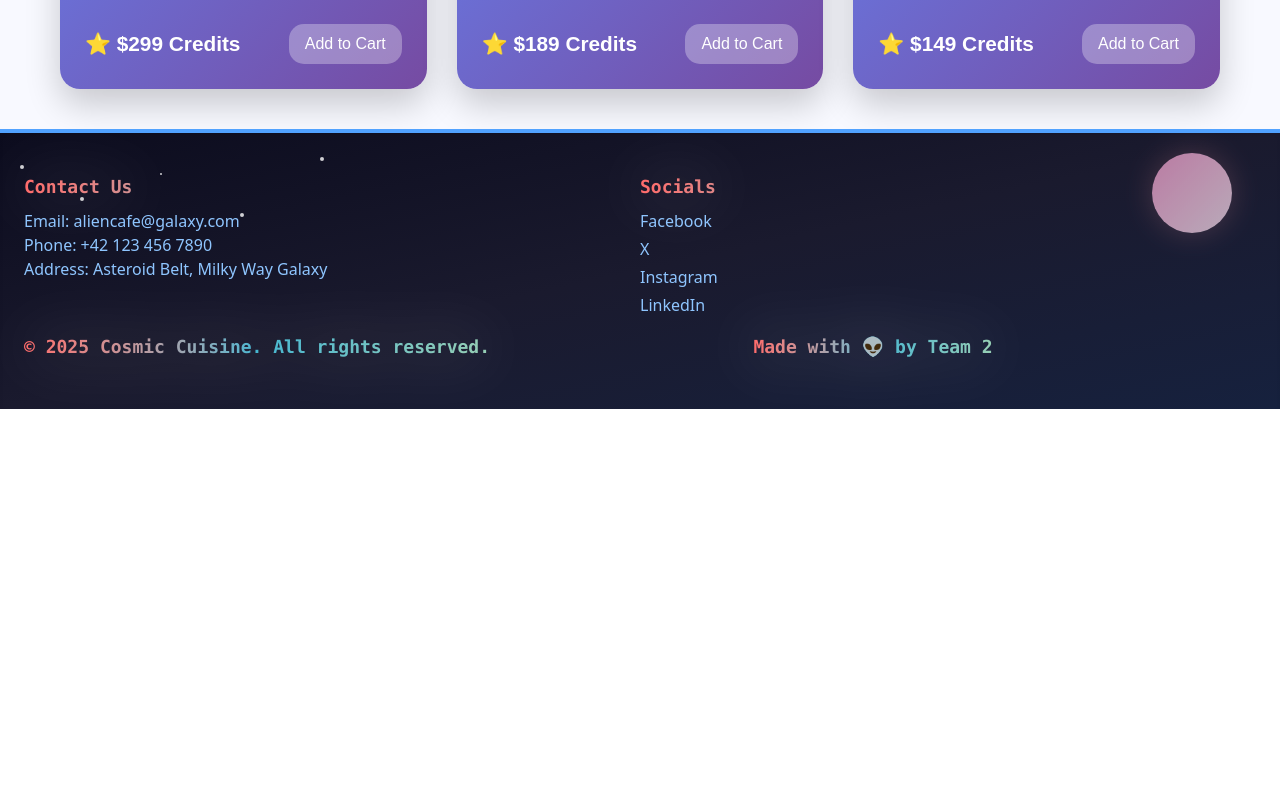
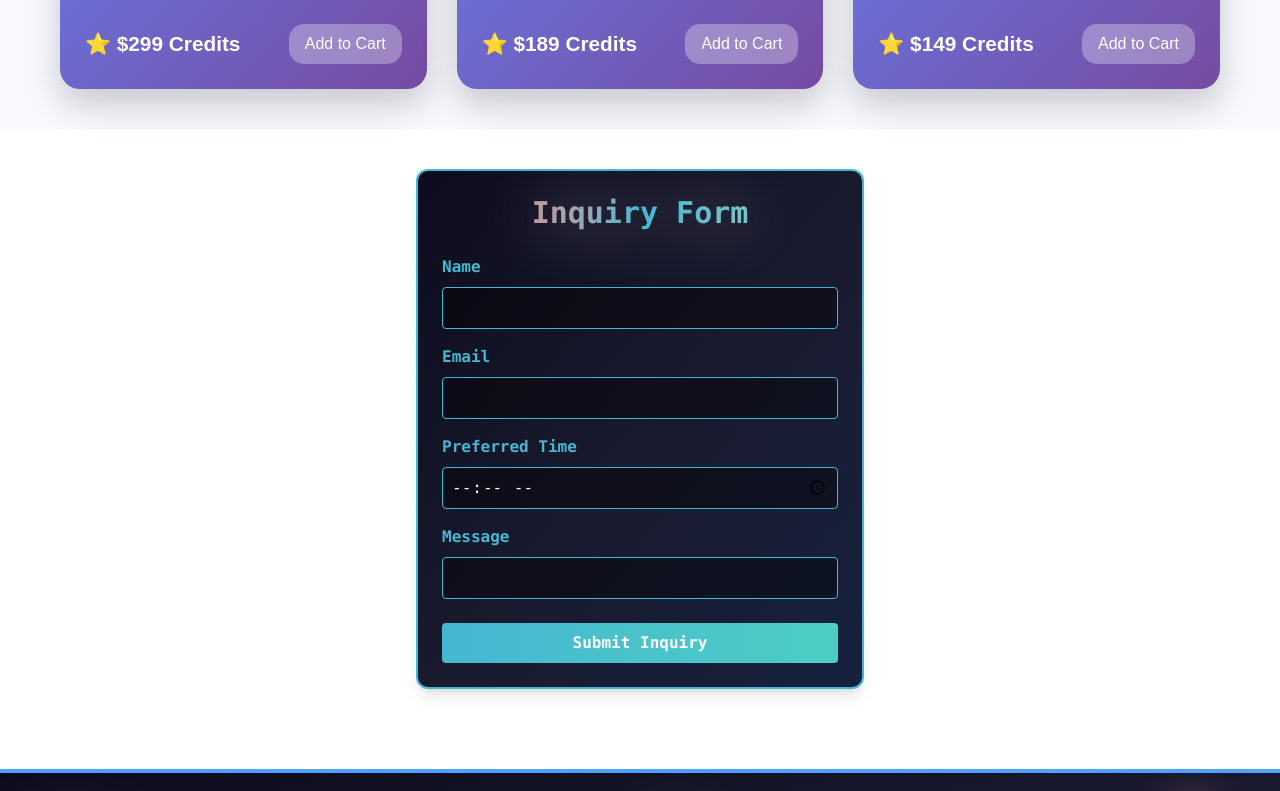
Before and after one commit to ADM-GenC-July25/Team-2---React, a React (Vite) app: page / in a window 1280 px wide. Shown: the part 1000-1791 px from the top of the page. Before the commit the page ends 1409 px from the top, so only its background shows below. Built offline with nearby package versions, Linux system fonts and the light colour scheme.

Commit message:
Fixed Inquiry Styles, Refactored css files to styles folder, got rid of the alert when adding to cart from menu and menuitem

```diff
--- a/src/CheckoutPage.jsx
+++ b/src/CheckoutPage.jsx
@@ -1,7 +1,7 @@
 import React, { useState } from 'react';
 import { useCart } from './CartContext';
 import { useNavigate } from 'react-router-dom';
-import './CheckoutPage.css';
+import './styles/CheckoutPage.css';
 
 function CheckoutPage() {
   const { cartItems, emptyCart } = useCart();
--- a/src/HomePage.jsx
+++ b/src/HomePage.jsx
@@ -26,7 +26,7 @@ function HomePage({ menuData }) {
           <Menu key={index} category={menu.category} items={menu.items} />
         ))}
       </div> */}
-      {/* <Inquiry /> */}
+      <Inquiry />
     </div>
   );
 }
--- a/src/ShoppingCartPage.jsx
+++ b/src/ShoppingCartPage.jsx
@@ -1,7 +1,7 @@
 import React from 'react'
 import { useCart } from './CartContext'
 import { useNavigate } from 'react-router-dom'
-import './ShoppingCartPage.dark.css'
+import './styles/ShoppingCartPage.dark.css'
 
 function ShoppingCartPage({ onNavigate, onProductClick }) {
   const { cartItems, removeFromCart, updateQuantity, emptyCart } = useCart();
--- a/src/components/Inquiry.jsx
+++ b/src/components/Inquiry.jsx
@@ -6,20 +6,30 @@ function Inquiry() {
     const [time, setTime] = useState('');
     const [message, setMessage] = useState('');
 
+    const handleSubmit = (e) => {
+        e.preventDefault();
+        // Here you would typically handle the form submission, e.g., send data to a server
+        console.log({ name, email, time, message });
+        // Reset form fields after submission
+        setName('');
+        setEmail('');
+        setTime('');
+        setMessage('');
+    }
+
     return (
-        <div>
-            <form className="max-w-md mx-auto bg-black/30 rounded-xl shadow-lg border-2 border-green-400 p-6 mb-10">
-                <h2 className="text-2xl font-bold mb-4 text-green-300 text-center">Inquiry Form</h2>
+        <div className="min-h-[80vh] flex items-center justify-center py-10">
+            <form className="max-w-md w-full mx-auto bg-gradient-to-br from-[#0c0c1e] via-[#1a1a2e] to-[#16213e] rounded-xl shadow-lg border-2 border-[#45b7d1] p-6 mb-10 relative z-10">
+                <h2 className="text-3xl font-bold mb-6 bg-gradient-to-r from-[#ff6b6b] via-[#45b7d1] to-[#96ceb4] bg-clip-text text-transparent drop-shadow-[0_0_30px_rgba(255,255,255,0.5)] text-center">Inquiry Form</h2>
                 <Label>Name</Label>
                 <Input value={name} setValue={setName} />
                 <Label>Email</Label>
                 <Input value={email} setValue={setEmail} type="email" />
                 <Label>Preferred Time</Label>
-                <Input value={time} setValue={setTime} />
+                <Input value={time} setValue={setTime} type="time"/>
                 <Label>Message</Label>
                 <Input value={message} setValue={setMessage} />
-
-                <button type="submit" className="w-full bg-green-500 text-white p-2 rounded hover:bg-green-600 transition-colors">Submit Inquiry</button>
+                <button type="submit" onClick={handleSubmit} className="w-full bg-gradient-to-r from-[#45b7d1] to-[#4ecdc4] text-white p-2 rounded hover:from-[#ff6b6b] hover:to-[#45b7d1] transition-colors font-bold mt-2">Submit Inquiry</button>
             </form>
         </div>
     )
@@ -29,12 +39,12 @@ export default Inquiry
 
 function Input( { type = "text", value, setValue }){
     return (
-        <input type={type} className="w-full mb-4 p-2 rounded border-1" value={value} onChange={e => setValue(e.target.value)} />
+        <input type={type} className="w-full mb-4 p-2 rounded border border-[#45b7d1] bg-black/40 text-white placeholder:text-[#b8b8d1] focus:border-[#ff6b6b] transition-colors" value={value} onChange={e => setValue(e.target.value)} />
     )
 }
 
 function Label( { children } ){
     return (
-        <label className="block mb-2 text-green-200">{children}</label>
+        <label className="block mb-2 text-[#45b7d1] font-semibold">{children}</label>
     )
 }
--- a/src/components/MenuItem.jsx
+++ b/src/components/MenuItem.jsx
@@ -1,6 +1,6 @@
 import React from 'react'
 import { useNavigate } from 'react-router-dom'
-import './MenuItem.css'
+import '../styles/MenuItem.css'
 import { useCart } from '../CartContext'
 
 function MenuItem({ item, addToCart, openItemPage }) {
@@ -22,7 +22,7 @@ const handleAddToCart = (e) => {
       addToCart()
     } else {
       addToCartContext(item)
-      alert(`${item.name} added to cart!`)
+      // alert(`${item.name} added to cart!`)
     }
   }
 
```
Also changed, not shown: src/styles/CheckoutPage.css (renamed from src/CheckoutPage.css), src/styles/MenuItem.css (renamed from src/components/MenuItem.css), src/styles/ShoppingCartPage.dark.css (renamed from src/ShoppingCartPage.dark.css).
